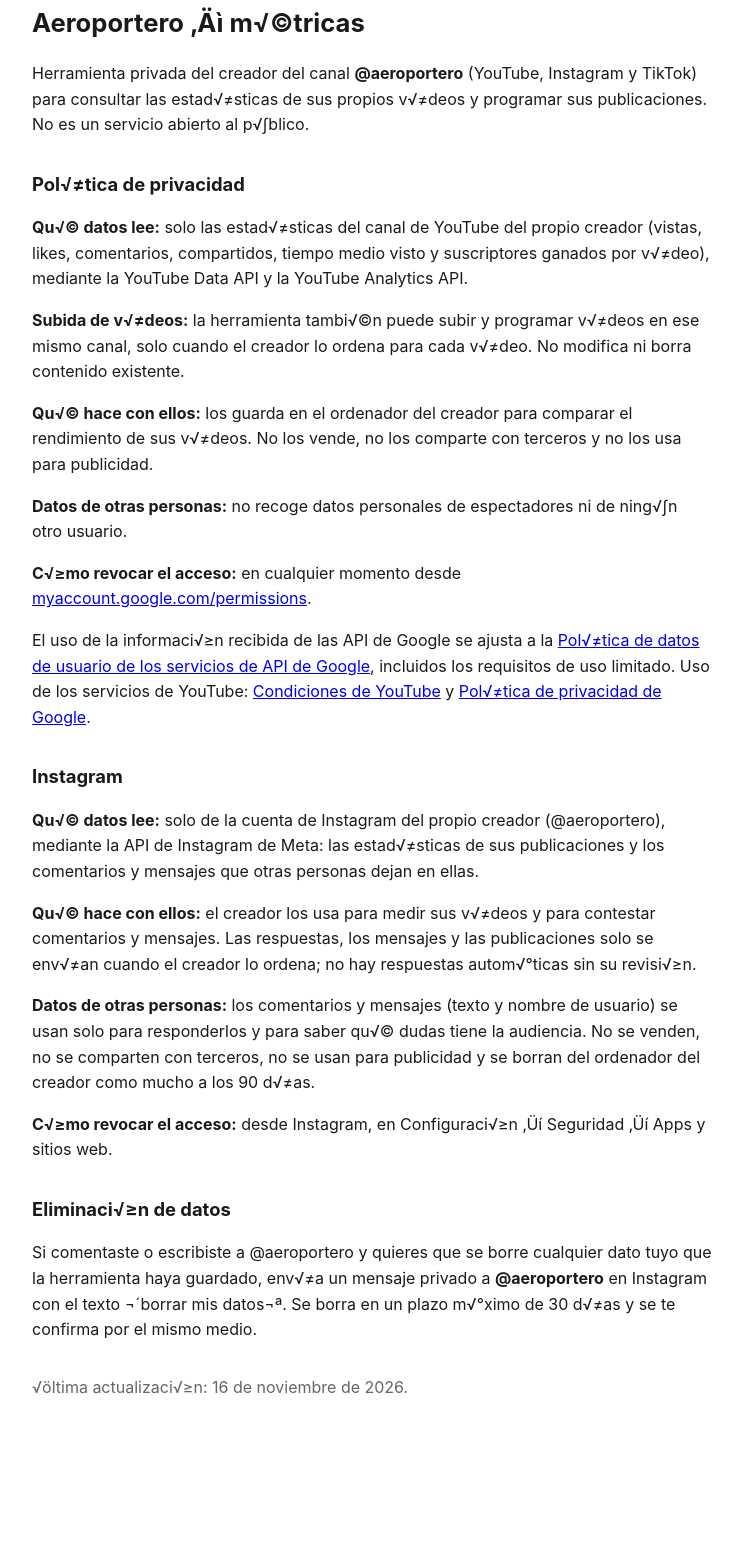
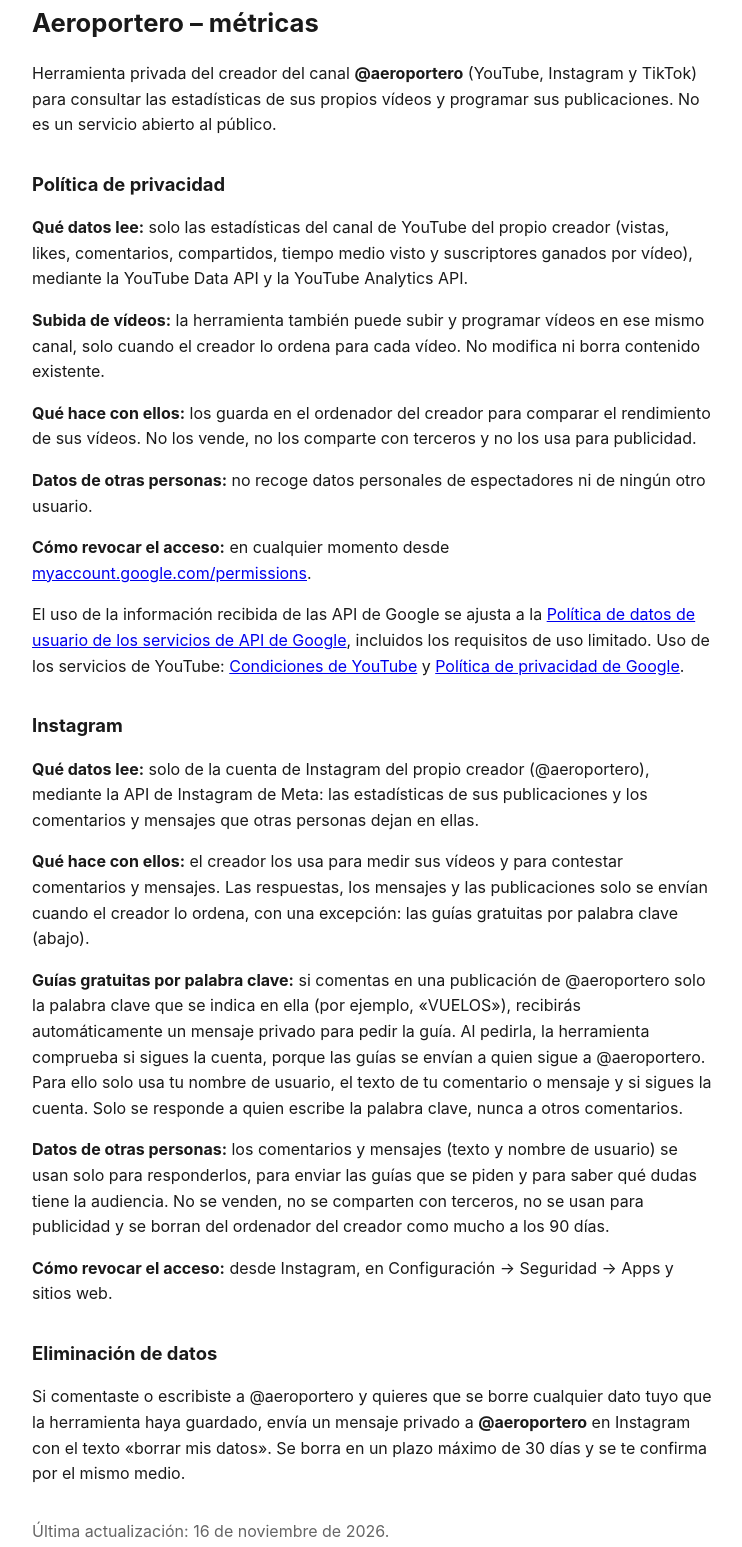
Before and after one commit to rodrik97/aeroportero, a plain HTML site: page index.html in a window 1280 px wide. Shown: the part 37-1584 px from the top of the page, without its empty margins (268-1010 px from the left). Before the commit the page ends 1477 px from the top, so only its background shows below. Drawn offline with Linux system fonts and the light colour scheme.

Commit message:
Add files via upload

```diff
--- a/index.html
+++ b/index.html
@@ -3,33 +3,34 @@
 <head>
 <meta charset="utf-8">
 <meta name="viewport" content="width=device-width, initial-scale=1">
-<title>Aeroportero ‚Äì privacidad</title>
+<title>Aeroportero – privacidad</title>
 <style>
   body { font-family: -apple-system, system-ui, sans-serif; max-width: 680px; margin: 40px auto; padding: 0 16px; line-height: 1.6; color: #1a1a1a; background: #fff; }
   h1 { font-size: 1.6rem; } h2 { font-size: 1.15rem; margin-top: 2rem; }
 </style>
 </head>
 <body>
-<h1>Aeroportero ‚Äì m√©tricas</h1>
-<p>Herramienta privada del creador del canal <strong>@aeroportero</strong> (YouTube, Instagram y TikTok) para consultar las estad√≠sticas de sus propios v√≠deos y programar sus publicaciones. No es un servicio abierto al p√∫blico.</p>
+<h1>Aeroportero – métricas</h1>
+<p>Herramienta privada del creador del canal <strong>@aeroportero</strong> (YouTube, Instagram y TikTok) para consultar las estadísticas de sus propios vídeos y programar sus publicaciones. No es un servicio abierto al público.</p>
 
-<h2>Pol√≠tica de privacidad</h2>
-<p><strong>Qu√© datos lee:</strong> solo las estad√≠sticas del canal de YouTube del propio creador (vistas, likes, comentarios, compartidos, tiempo medio visto y suscriptores ganados por v√≠deo), mediante la YouTube Data API y la YouTube Analytics API.</p>
-<p><strong>Subida de v√≠deos:</strong> la herramienta tambi√©n puede subir y programar v√≠deos en ese mismo canal, solo cuando el creador lo ordena para cada v√≠deo. No modifica ni borra contenido existente.</p>
-<p><strong>Qu√© hace con ellos:</strong> los guarda en el ordenador del creador para comparar el rendimiento de sus v√≠deos. No los vende, no los comparte con terceros y no los usa para publicidad.</p>
-<p><strong>Datos de otras personas:</strong> no recoge datos personales de espectadores ni de ning√∫n otro usuario.</p>
-<p><strong>C√≥mo revocar el acceso:</strong> en cualquier momento desde <a href="https://myaccount.google.com/permissions">myaccount.google.com/permissions</a>.</p>
-<p>El uso de la informaci√≥n recibida de las API de Google se ajusta a la <a href="https://developers.google.com/terms/api-services-user-data-policy">Pol√≠tica de datos de usuario de los servicios de API de Google</a>, incluidos los requisitos de uso limitado. Uso de los servicios de YouTube: <a href="https://www.youtube.com/t/terms">Condiciones de YouTube</a> y <a href="https://policies.google.com/privacy">Pol√≠tica de privacidad de Google</a>.</p>
+<h2>Política de privacidad</h2>
+<p><strong>Qué datos lee:</strong> solo las estadísticas del canal de YouTube del propio creador (vistas, likes, comentarios, compartidos, tiempo medio visto y suscriptores ganados por vídeo), mediante la YouTube Data API y la YouTube Analytics API.</p>
+<p><strong>Subida de vídeos:</strong> la herramienta también puede subir y programar vídeos en ese mismo canal, solo cuando el creador lo ordena para cada vídeo. No modifica ni borra contenido existente.</p>
+<p><strong>Qué hace con ellos:</strong> los guarda en el ordenador del creador para comparar el rendimiento de sus vídeos. No los vende, no los comparte con terceros y no los usa para publicidad.</p>
+<p><strong>Datos de otras personas:</strong> no recoge datos personales de espectadores ni de ningún otro usuario.</p>
+<p><strong>Cómo revocar el acceso:</strong> en cualquier momento desde <a href="https://myaccount.google.com/permissions">myaccount.google.com/permissions</a>.</p>
+<p>El uso de la información recibida de las API de Google se ajusta a la <a href="https://developers.google.com/terms/api-services-user-data-policy">Política de datos de usuario de los servicios de API de Google</a>, incluidos los requisitos de uso limitado. Uso de los servicios de YouTube: <a href="https://www.youtube.com/t/terms">Condiciones de YouTube</a> y <a href="https://policies.google.com/privacy">Política de privacidad de Google</a>.</p>
 
 <h2>Instagram</h2>
-<p><strong>Qu√© datos lee:</strong> solo de la cuenta de Instagram del propio creador (@aeroportero), mediante la API de Instagram de Meta: las estad√≠sticas de sus publicaciones y los comentarios y mensajes que otras personas dejan en ellas.</p>
-<p><strong>Qu√© hace con ellos:</strong> el creador los usa para medir sus v√≠deos y para contestar comentarios y mensajes. Las respuestas, los mensajes y las publicaciones solo se env√≠an cuando el creador lo ordena; no hay respuestas autom√°ticas sin su revisi√≥n.</p>
-<p><strong>Datos de otras personas:</strong> los comentarios y mensajes (texto y nombre de usuario) se usan solo para responderlos y para saber qu√© dudas tiene la audiencia. No se venden, no se comparten con terceros, no se usan para publicidad y se borran del ordenador del creador como mucho a los 90 d√≠as.</p>
-<p><strong>C√≥mo revocar el acceso:</strong> desde Instagram, en Configuraci√≥n ‚Üí Seguridad ‚Üí Apps y sitios web.</p>
+<p><strong>Qué datos lee:</strong> solo de la cuenta de Instagram del propio creador (@aeroportero), mediante la API de Instagram de Meta: las estadísticas de sus publicaciones y los comentarios y mensajes que otras personas dejan en ellas.</p>
+<p><strong>Qué hace con ellos:</strong> el creador los usa para medir sus vídeos y para contestar comentarios y mensajes. Las respuestas, los mensajes y las publicaciones solo se envían cuando el creador lo ordena, con una excepción: las guías gratuitas por palabra clave (abajo).</p>
+<p><strong>Guías gratuitas por palabra clave:</strong> si comentas en una publicación de @aeroportero solo la palabra clave que se indica en ella (por ejemplo, «VUELOS»), recibirás automáticamente un mensaje privado para pedir la guía. Al pedirla, la herramienta comprueba si sigues la cuenta, porque las guías se envían a quien sigue a @aeroportero. Para ello solo usa tu nombre de usuario, el texto de tu comentario o mensaje y si sigues la cuenta. Solo se responde a quien escribe la palabra clave, nunca a otros comentarios.</p>
+<p><strong>Datos de otras personas:</strong> los comentarios y mensajes (texto y nombre de usuario) se usan solo para responderlos, para enviar las guías que se piden y para saber qué dudas tiene la audiencia. No se venden, no se comparten con terceros, no se usan para publicidad y se borran del ordenador del creador como mucho a los 90 días.</p>
+<p><strong>Cómo revocar el acceso:</strong> desde Instagram, en Configuración → Seguridad → Apps y sitios web.</p>
 
-<h2 id="borrar-datos">Eliminaci√≥n de datos</h2>
-<p>Si comentaste o escribiste a @aeroportero y quieres que se borre cualquier dato tuyo que la herramienta haya guardado, env√≠a un mensaje privado a <strong>@aeroportero</strong> en Instagram con el texto ¬´borrar mis datos¬ª. Se borra en un plazo m√°ximo de 30 d√≠as y se te confirma por el mismo medio.</p>
+<h2 id="borrar-datos">Eliminación de datos</h2>
+<p>Si comentaste o escribiste a @aeroportero y quieres que se borre cualquier dato tuyo que la herramienta haya guardado, envía un mensaje privado a <strong>@aeroportero</strong> en Instagram con el texto «borrar mis datos». Se borra en un plazo máximo de 30 días y se te confirma por el mismo medio.</p>
 
-<p style="margin-top:2rem;color:#666">√öltima actualizaci√≥n: 16 de noviembre de 2026.</p>
+<p style="margin-top:2rem;color:#666">Última actualización: 16 de noviembre de 2026.</p>
 </body>
 </html>
```
Also changed, not shown: 1 other file.
